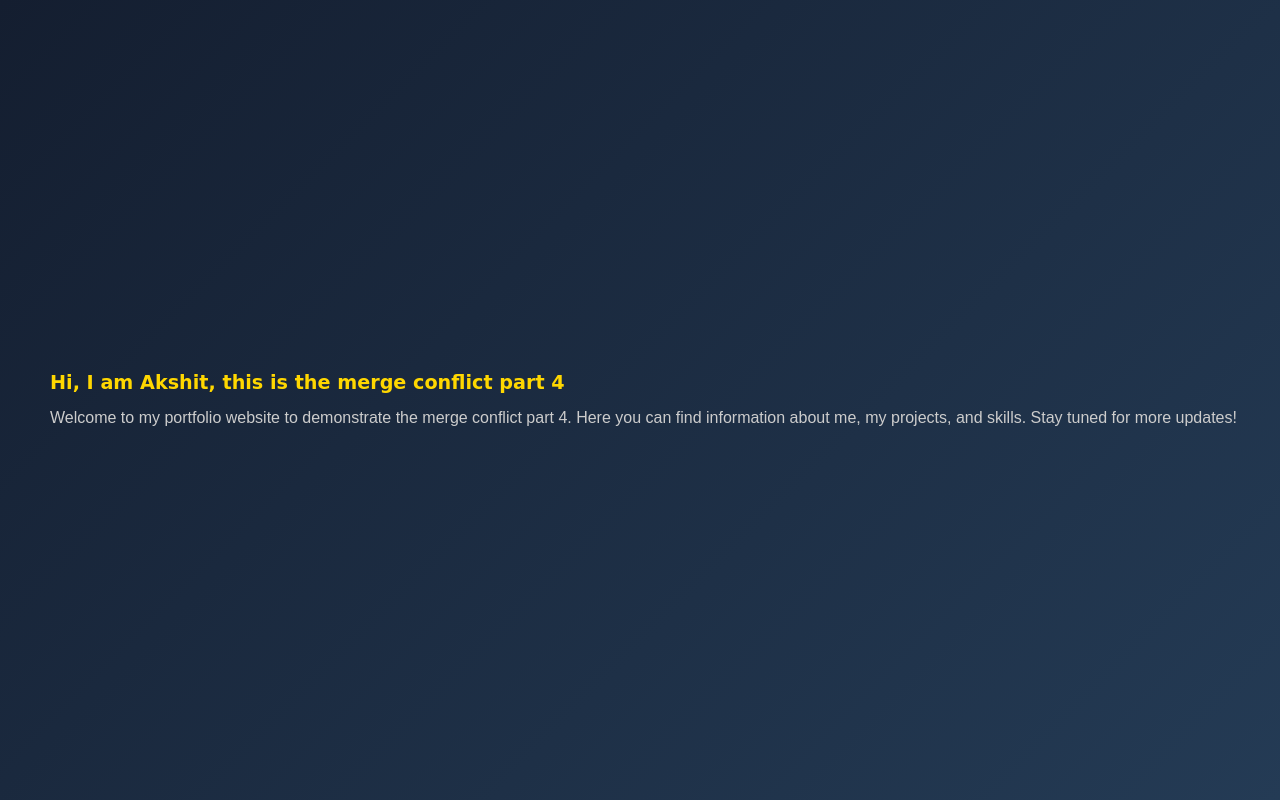
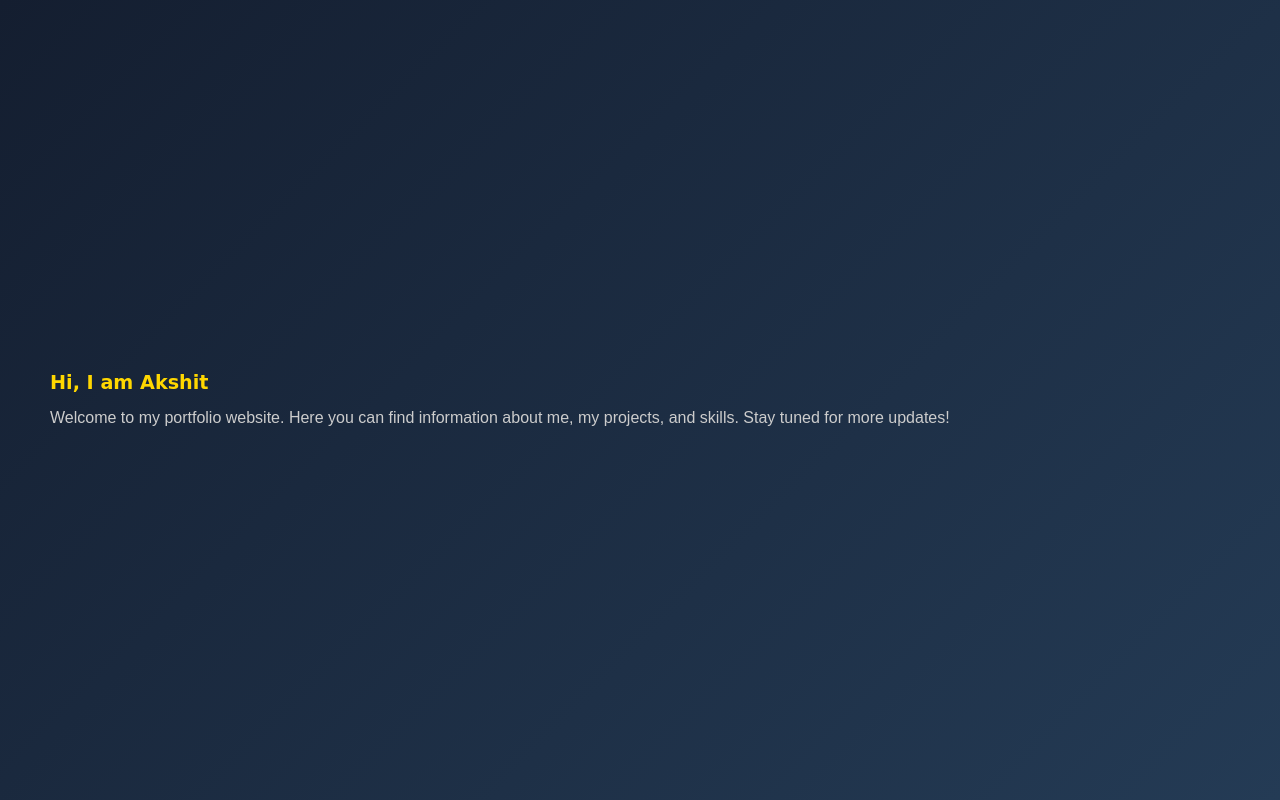
Before and after one commit to AkshitGupta2002/test_files, a plain HTML site: page index.html in a window 1280 px wide. Drawn offline with Linux system fonts and the light colour scheme.

Commit message:
The recommit

```diff
--- a/index.html
+++ b/index.html
@@ -38,8 +38,8 @@
 </head>
 <body>
     <div class="container">
-        <h1>Hi, I am Akshit, this is the merge conflict part 4</h1>
-        <p>Welcome to my portfolio website to demonstrate the merge conflict part 4. Here you can find information about me, my projects, and skills. Stay tuned for more updates!</p>
+        <h1>Hi, I am Akshit</h1>
+        <p>Welcome to my portfolio website. Here you can find information about me, my projects, and skills. Stay tuned for more updates!</p>
     </div>
 </body>
 </html>
```
